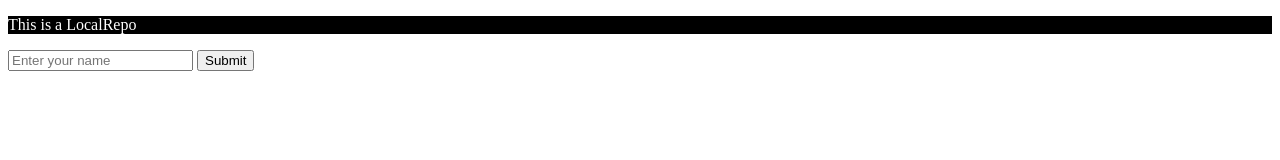
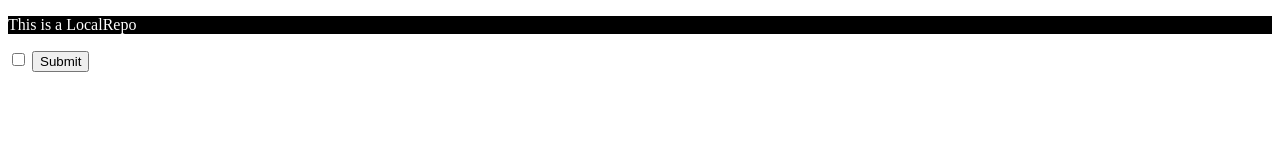
Before and after one commit to Dev-Gurpreet-0/LocalRepo, a plain HTML site: page index.html in a window 1280 px wide. Drawn offline with Linux system fonts and the light colour scheme.

Commit message:
Added Checkbox

```diff
--- a/index.html
+++ b/index.html
@@ -8,7 +8,7 @@
   </head>
   <body>
     <p>This is a LocalRepo</p>
-    <input type="text" placeholder="Enter your name" />
+    <input type="checkbox" placeholder="Accept Terms and Conditions" />
     <button>Submit</button>
   </body>
 </html>
```
